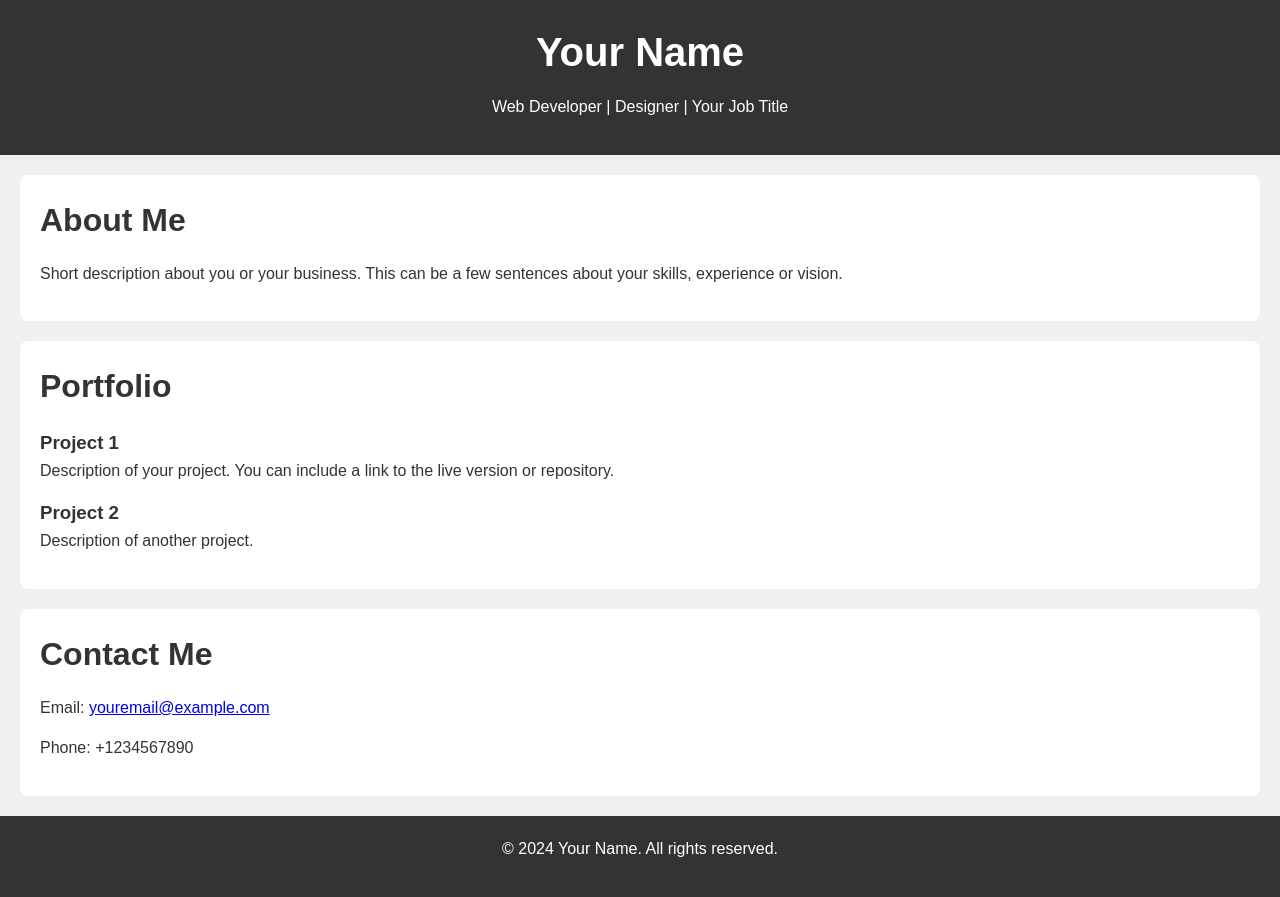
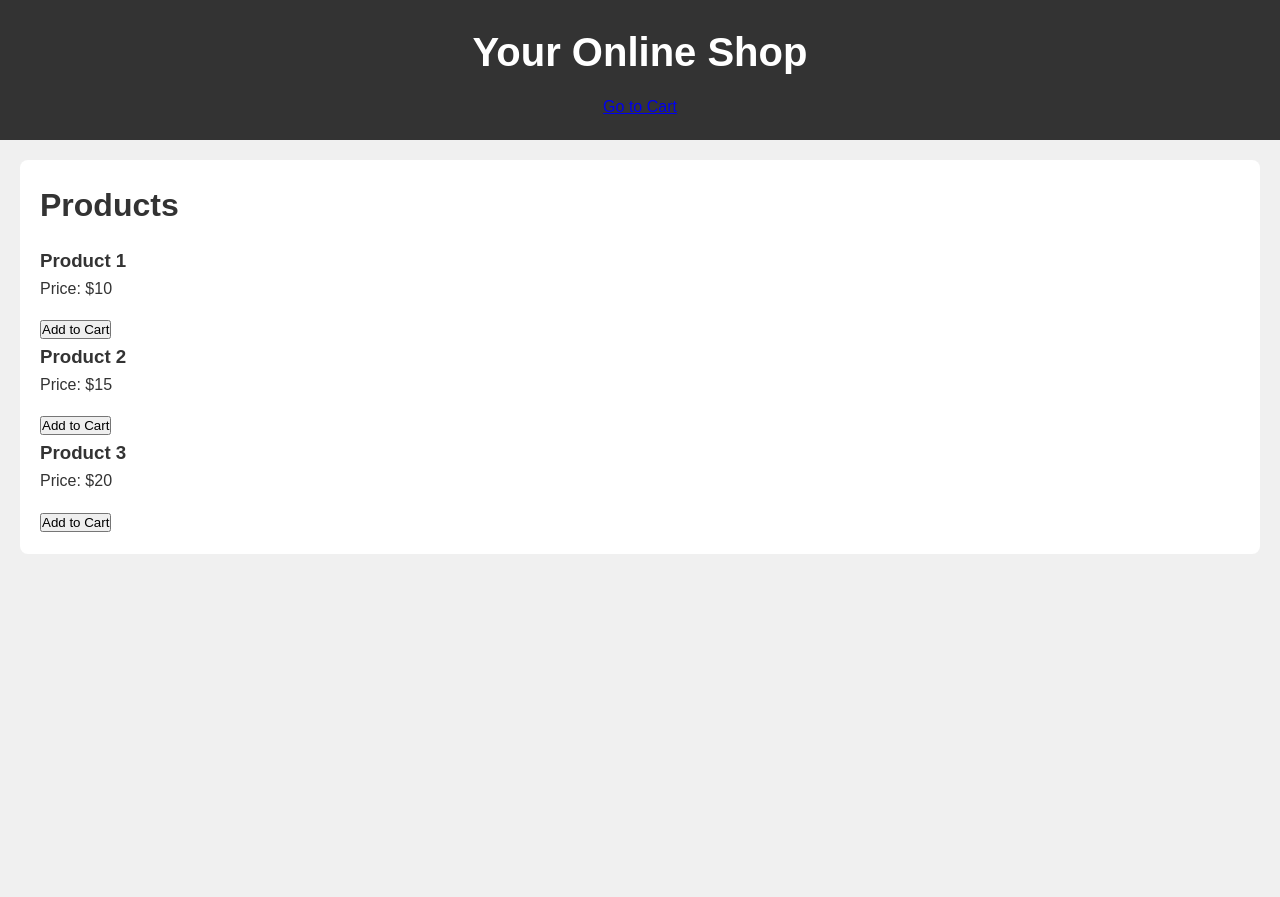
Before and after one commit to LykhachevRoman/Ronal, a plain HTML site: page index.html in a window 1280 px wide. After the commit the page ends 800 px from the top, so only its background shows below. Drawn offline with Linux system fonts and the light colour scheme.

Commit message:
Update index.html

```diff
--- a/index.html
+++ b/index.html
@@ -3,40 +3,36 @@
 <head>
     <meta charset="UTF-8">
     <meta name="viewport" content="width=device-width, initial-scale=1.0">
-    <title>Business Card</title>
+    <title>Online Shop</title>
     <link rel="stylesheet" href="style.css">
 </head>
 <body>
     <header>
-        <h1>Your Name</h1>
-        <p>Web Developer | Designer | Your Job Title</p>
+        <h1>Your Online Shop</h1>
+        <nav>
+            <a href="cart.html">Go to Cart</a>
+        </nav>
     </header>
 
-    <section id="about">
-        <h2>About Me</h2>
-        <p>Short description about you or your business. This can be a few sentences about your skills, experience or vision.</p>
-    </section>
-
-    <section id="portfolio">
-        <h2>Portfolio</h2>
-        <div class="portfolio-item">
-            <h3>Project 1</h3>
-            <p>Description of your project. You can include a link to the live version or repository.</p>
+    <section id="products">
+        <h2>Products</h2>
+        <div class="product" data-id="1">
+            <h3>Product 1</h3>
+            <p>Price: $10</p>
+            <button class="add-to-cart">Add to Cart</button>
         </div>
-        <div class="portfolio-item">
-            <h3>Project 2</h3>
-            <p>Description of another project.</p>
+        <div class="product" data-id="2">
+            <h3>Product 2</h3>
+            <p>Price: $15</p>
+            <button class="add-to-cart">Add to Cart</button>
+        </div>
+        <div class="product" data-id="3">
+            <h3>Product 3</h3>
+            <p>Price: $20</p>
+            <button class="add-to-cart">Add to Cart</button>
         </div>
     </section>
 
-    <section id="contact">
-        <h2>Contact Me</h2>
-        <p>Email: <a href="mailto:youremail@example.com">youremail@example.com</a></p>
-        <p>Phone: +1234567890</p>
-    </section>
-
-    <footer>
-        <p>&copy; 2024 Your Name. All rights reserved.</p>
-    </footer>
+    <script src="script.js"></script>
 </body>
 </html>
```
